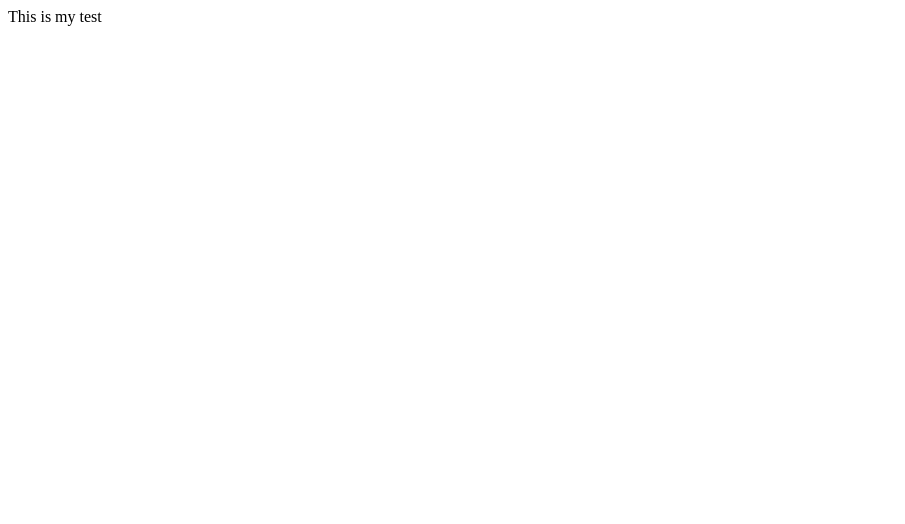
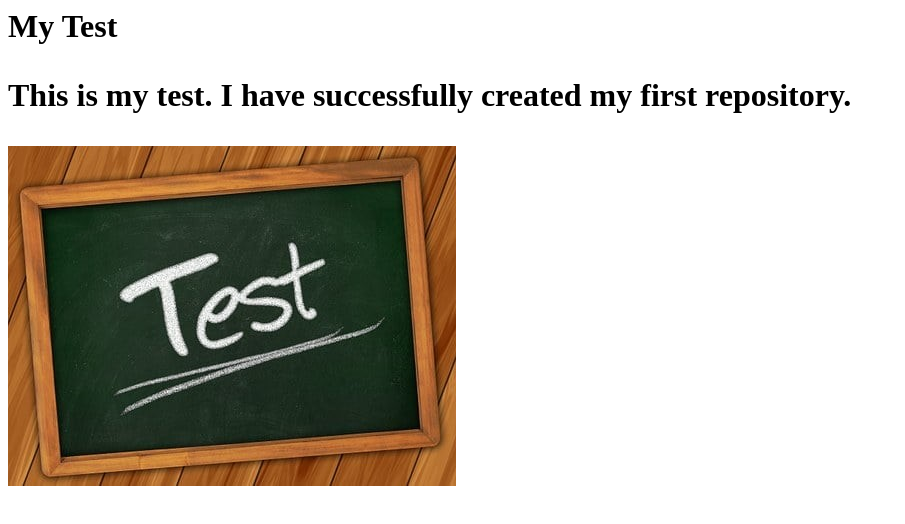
Before and after one commit to Jrivmal/Mytest, a plain HTML site: page index.html in a window 1280 px wide. Shown: the whole page, without its empty margins (0-905 px from the left). Drawn offline with Linux system fonts and the light colour scheme.

Commit message:
added pictures

```diff
--- a/index.html
+++ b/index.html
@@ -3,6 +3,14 @@
    <title>My Test</title>
    </head>
    <body>
-	This is my test
-   <body>
+<h1>My Test</<h1>
+<div class="box">
+
+	<p>This is my test. I have successfully created my first repository.</p>
+</div>
+<div class="photo">
+<img src="images/Picture1.jpg">
+</div>
+
+</body>
 </html>
```
Also changed, not shown: images/Picture1.jpg (added), images/Picture2.jpg (added).
